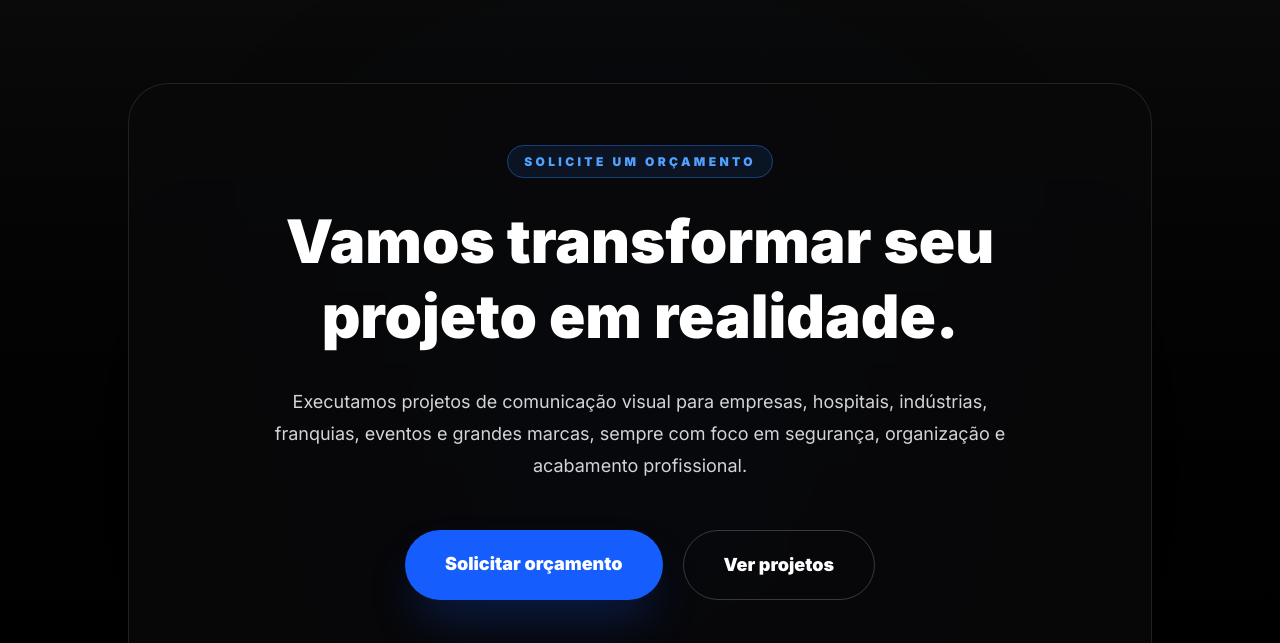
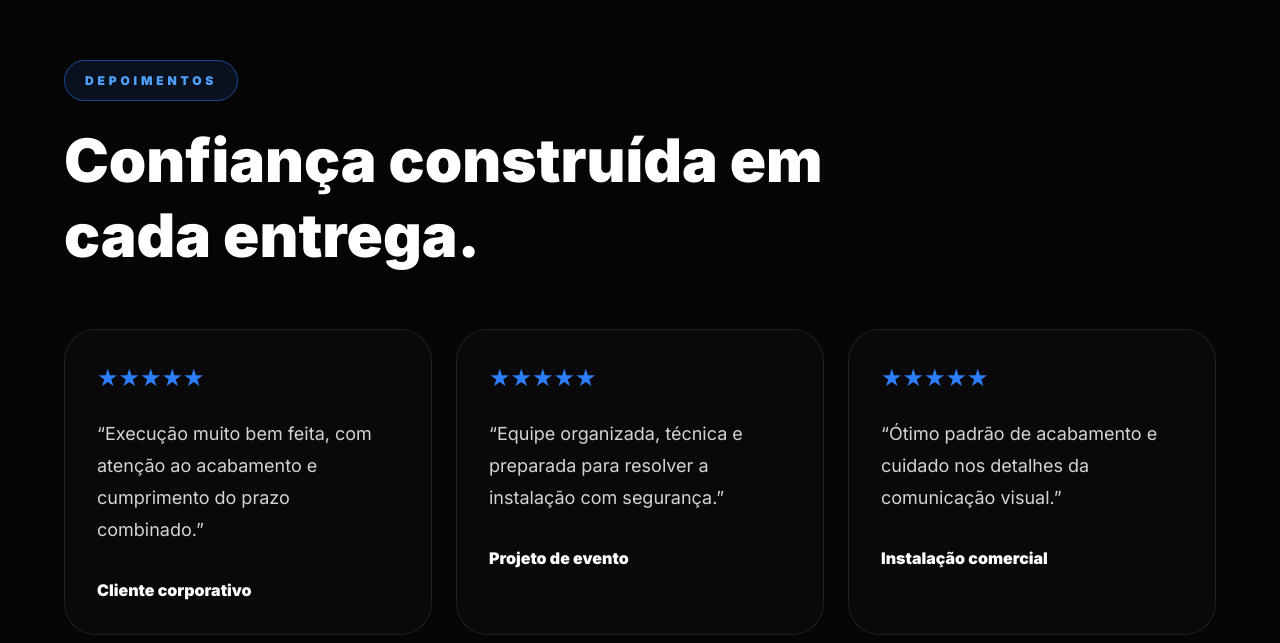
Before and after one commit to contatoarantesinstalacoes-maker/arantes-instalacoes-visuais, a Next.js app: page / in a window 1280 px wide. Shown: the part 10917-11560 px from the top of the page. Built offline with nearby package versions, Linux system fonts and the light colour scheme.

Commit message:
Adiciona depoimentos

```diff
--- a/app/page.tsx
+++ b/app/page.tsx
@@ -1,3 +1,4 @@
+import Testimonials from "../components/sections/Testimonials";
 import Clients from "@/components/sections/Clients";
 import WhatsAppButton from "../components/sections/WhatsAppButton";
 import Navbar from "../components/sections/Navbar";
@@ -19,6 +20,7 @@ export default function Home() {
   <Services />
   <Portfolio />
   <Process />
+  <Testimonials />
   <CTA />
   <Footer />
   <WhatsAppButton />
--- /dev/null
+++ b/components/sections/Testimonials.tsx
@@ -0,0 +1,49 @@
+const testimonials = [
+  {
+    name: "Cliente corporativo",
+    text: "Execução muito bem feita, com atenção ao acabamento e cumprimento do prazo combinado.",
+  },
+  {
+    name: "Projeto de evento",
+    text: "Equipe organizada, técnica e preparada para resolver a instalação com segurança.",
+  },
+  {
+    name: "Instalação comercial",
+    text: "Ótimo padrão de acabamento e cuidado nos detalhes da comunicação visual.",
+  },
+];
+
+export default function Testimonials() {
+  return (
+    <section className="bg-[#050505] px-6 py-24 md:px-16">
+      <div className="mx-auto max-w-7xl">
+        <div className="max-w-3xl">
+          <span className="rounded-full border border-blue-500/50 bg-blue-500/10 px-5 py-3 text-xs font-black uppercase tracking-[0.32em] text-blue-400">
+            Depoimentos
+          </span>
+
+          <h2 className="mt-8 text-4xl font-black leading-tight text-white md:text-6xl">
+            Confiança construída em cada entrega.
+          </h2>
+        </div>
+
+        <div className="mt-14 grid gap-6 md:grid-cols-3">
+          {testimonials.map((item) => (
+            <div
+              key={item.name}
+              className="rounded-[32px] border border-white/10 bg-zinc-950 p-8"
+            >
+              <div className="text-2xl text-blue-500">★★★★★</div>
+
+              <p className="mt-6 text-lg leading-8 text-zinc-300">
+                “{item.text}”
+              </p>
+
+              <p className="mt-8 font-black text-white">{item.name}</p>
+            </div>
+          ))}
+        </div>
+      </div>
+    </section>
+  );
+}
```
